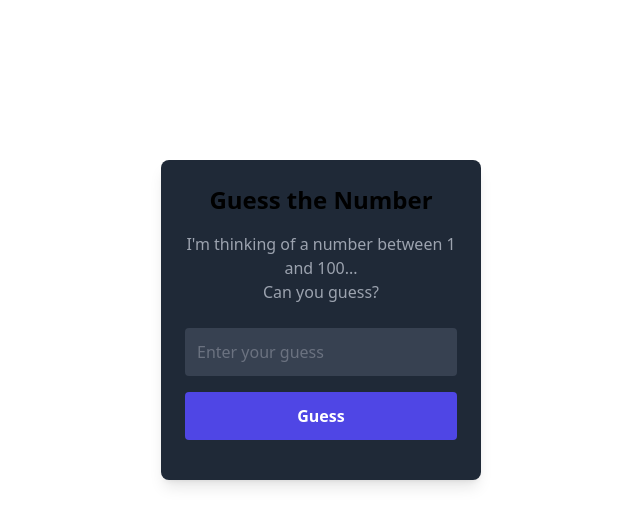
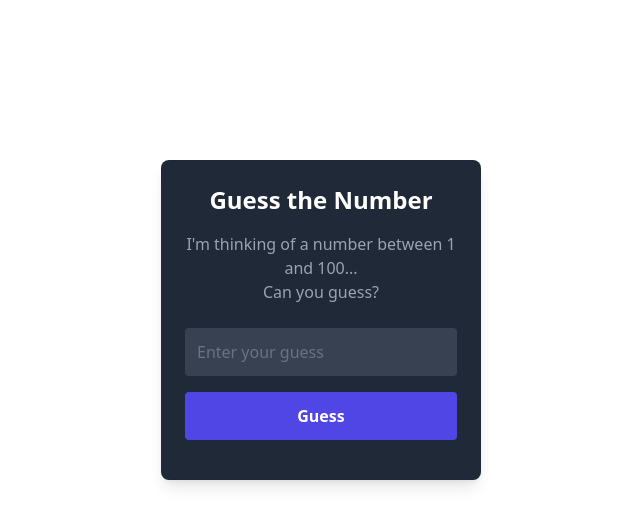
Before and after one commit to MLayMik/JS-Gues-num-game, a website: page public/index.html in a window 1280 px wide. Shown: the whole page, without its empty margins (319-959 px from the left). Drawn offline with nearby package versions, Linux system fonts and the light colour scheme; files that its build step writes are made by us from their sources.

Commit message:
fix: change color for h1

```diff
--- a/public/index.html
+++ b/public/index.html
@@ -10,7 +10,7 @@
 
 <body>
 	<div class="bg-gray-800 p-6 rounded-lg shadow-lg w-80 mx-auto translate-y-1/2">
-		<h1 class="text-2xl font-bold text-center mb-4">Guess the Number</h1>
+		<h1 class="text-2xl text-white font-bold text-center mb-4">Guess the Number</h1>
 		<p class="text-center text-gray-400 ">I'm thinking of a number between 1 and 100...</p>
 		<p id="moreLess" class="text-center text-gray-400 mb-6">Can you guess?</p>
 
```
